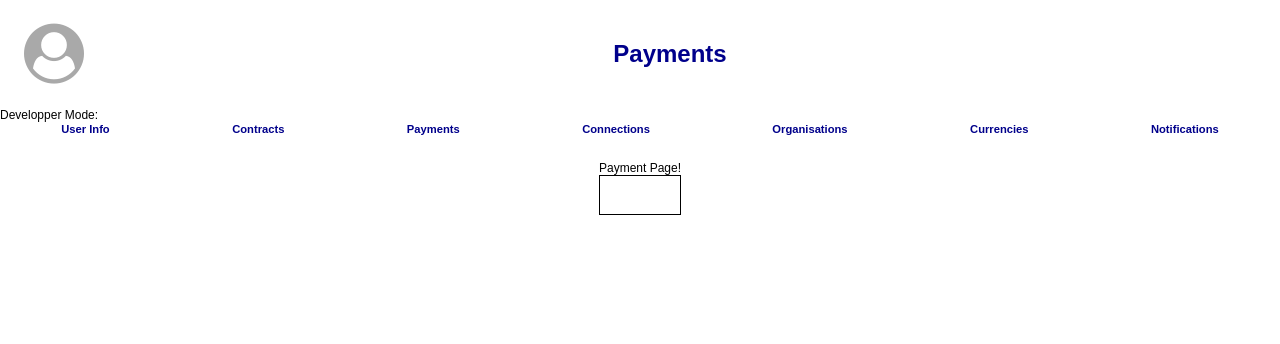
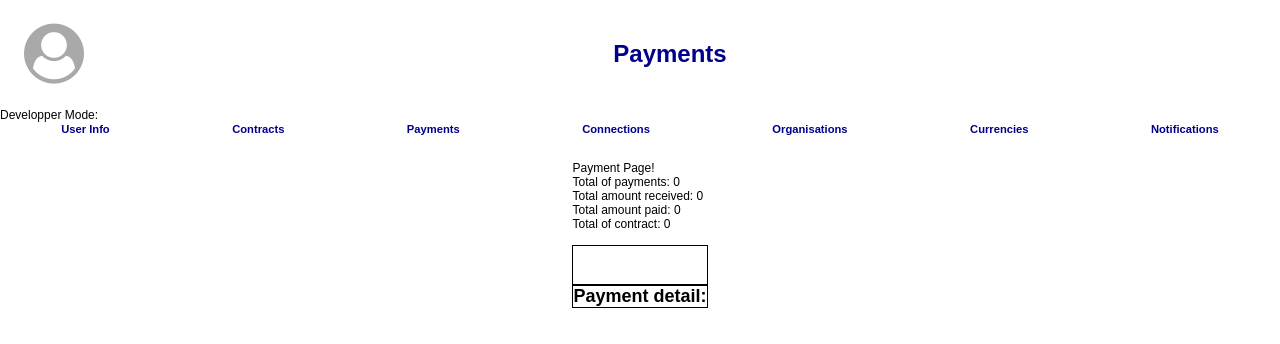
Before and after one commit to DecodeCATS/IOU, a React (Create React App) app in the folder iou-frontend/: page /Payments in a window 1280 px wide. Shown: the top 344 px of the page. Built offline with nearby package versions, Linux system fonts and the light colour scheme.

Commit message:
Payments done

```diff
--- a/iou-frontend/src/components/elements/PaymentCard.js
+++ b/iou-frontend/src/components/elements/PaymentCard.js
@@ -3,7 +3,7 @@ import React, {Component} from 'react';
 import './PaymentCard.css';
 
 export default class PaymentCard extends Component {
-  constructor(props){
+    constructor(props) {
         super(props);
 
         this.defaultProps = {
@@ -50,30 +50,35 @@ export default class PaymentCard extends Component {
         let {amount, dueDate, status, type} = this.props.payment;
         // let {contract} = this.props.contract;
         let paymentDirection = 'Unknown';
+        let buttonToPay = false;
 
         if (this.props.contract) {
             contract = this.props.contract;
+
         }
 
         if (this.props.counterparty) {
-      counterparty= this.props.counterparty;
+            counterparty = this.props.counterparty;
+
         }
 
         if (counterparty.id !== 0) {
-      if (counterparty.id === contract.payeeId) {
+            if (counterparty.id === contract.payerId) {
                 paymentDirection = 'Pay to';
+                buttonToPay = true;
             }
-      else if (counterparty.id === contract.payerId) {
+            else if (counterparty.id === contract.payeeId) {
                 paymentDirection = 'Receive from';
             }
         }
 
         return (
             <div className={`payment ${type}`}>
-        <p className="amount">{+amount/100}</p>
+                <p className="amount">{+amount / 100}</p>
                 <p className="dueDate">{dueDate}</p>
                 <p className="status">{status}</p>
                 <p className="direction">{paymentDirection}</p>
+                {buttonToPay === true ? <button>Pay</button> : null}
             </div>
         );
     }
--- a/iou-frontend/src/components/pages/Payment.js
+++ b/iou-frontend/src/components/pages/Payment.js
@@ -9,11 +9,19 @@ import PaymentCard from '../elements/PaymentCard';
 // Styling
 import './Payment.css';
 
-//This is a smart component. It is aware of the store
+// This is a smart component. It is aware of the store
 class Payment extends Component {
     constructor(props) {
         super(props);
+        this.state = {
+            detailedPaymentId: 0,
+            detailedPayment: []
+        };
         this.renderPaymentCard = this.renderPaymentCard.bind(this);
+        this.processPayementDetail = this.processPayementDetail.bind(this);
+        this.numberOfContracts = this.numberOfContracts.bind(this);
+        this.totalAmountReceived = this.totalAmountReceived.bind(this);
+        this.totalAmountPaid = this.totalAmountPaid.bind(this);
     }
 
     componentWillMount() {
@@ -23,7 +31,7 @@ class Payment extends Component {
         }
     }
 
-  renderPaymentCard(payment){
+    renderPaymentCard(payment) {
         let contracts = this.props.contracts.data.filter(contract => {
             // console.log(`Contract = ${JSON.stringify(contract)}`);
             return +payment.contractId === +contract.id;
@@ -33,9 +41,7 @@ class Payment extends Component {
             //console.log(`User = ${JSON.stringify(user)}`);
             let flag = false;
             contracts.forEach(contract => {
-        // console.log(`Payer=${contract.payerId}`);
-        // console.log(`Payee=${contract.payeeId}`);
-        // console.log(`User=${user.id}`);
+
                 if (+contract.payerId === +user.id) {
                     payment = {...payment, counterpartyDirection: "payer"};
                     flag = true;
@@ -51,15 +57,77 @@ class Payment extends Component {
 
         console.log(`Payment=${JSON.stringify(payment)}, contract=${JSON.stringify(contracts)}, counterparty=${JSON.stringify(counterparties)}`);
 
+        // onClick should get a CALLBACK and NOT A FUCNTION, Else you go into infinite loop
         return (
-      <div key={payment.paymentId} className="paymentCard">
+            <div key={payment.paymentId} className="paymentCard"
+                 onClick={() => this.processPayementDetail(payment.paymentId)}>
                 <PaymentCard
                     payment={payment}
-          contract={contracts.length > 0 ? contracts[0]: null}
-          counterparty={counterparties.length > 0 ? counterparties[0]: null}
+                    contract={contracts.length > 0 ? contracts[0] : null}
+                    counterparty={counterparties.length > 0 ? counterparties[0] : null}
                 />
             </div>
         );
+    }
+
+    numberOfContracts(){
+        let payments = this.props.payments.data;
+        let contracts = [];
+
+        payments.forEach(payment => {
+            let a = contracts.indexOf(payment.contractId);
+            if (a < 0) {
+                contracts.push(payment.contractId);
+            }
+        })
+
+        return contracts.length;
+    }
+
+    totalAmountReceived() {
+        let userId = this.props.user.data.id;
+        let total = 0;
+
+        this.props.payments.data.forEach(payment => {
+            this.props.contracts.data.forEach(contract => {
+                if (+payment.contractId === +contract.id) {
+                    if (userId === contract.payerId) {
+                        total += payment.amount;
+                    }
+                }
+            });
+        });
+
+        return (total / 100);
+    }
+
+    totalAmountPaid() {
+        let userId = this.props.user.data.id;
+        let total = 0;
+
+        this.props.payments.data.forEach(payment => {
+            this.props.contracts.data.forEach(contract => {
+                if (+payment.contractId === +contract.id) {
+                    if (userId === contract.payeeId) {
+                        total += payment.amount;
+                    }
+                }
+            });
+        });
+
+        return (total / 100);
+    }
+
+    processPayementDetail(paymentId) {
+        //Steps 1: get the data for the specific data from the contracts array
+        console.log(paymentId, "what is payement id")
+
+        let selectedPayment = this.props.payments.data.filter(payments => {
+            console.log(payments.paymentId, paymentId, "the filter")
+            return payments.paymentId === paymentId;
+        });
+        console.log(selectedPayment, "the selected contract array")
+        this.setState({detailedPayment: selectedPayment})
     }
 
     render() {
@@ -67,9 +135,22 @@ class Payment extends Component {
         console.log(`PaymentData=${JSON.stringify(paymentData)}`);
         return (
             <div>Payment Page!
+                <div>
+                    <p>Total of payments: {this.props.payments.data.length}</p>
+                    <p>Total amount received: {this.totalAmountReceived()}</p>
+                    <p>Total amount paid: {this.totalAmountPaid()}</p>
+                    <p>Total of contract: {this.numberOfContracts()}</p>
+                    <br/>
+                </div>
                 <div className="paymentCards">
                     {
                         paymentData.map(payment => this.renderPaymentCard(payment))
+                    }
+                </div>
+                <div className="detailContainer">
+                    <h2>Payment detail:</h2>
+                    {
+                        this.state.detailedPayment.map(payment => this.renderPaymentCard(payment))
                     }
                 </div>
             </div>
```
Also changed, not shown: iou-frontend/src/components/pages/ContractV2.js (+7 -5 lines), 1 other file (tests, documents, lock files or other folders). Lines whose indentation alone changed are shown as unchanged.
